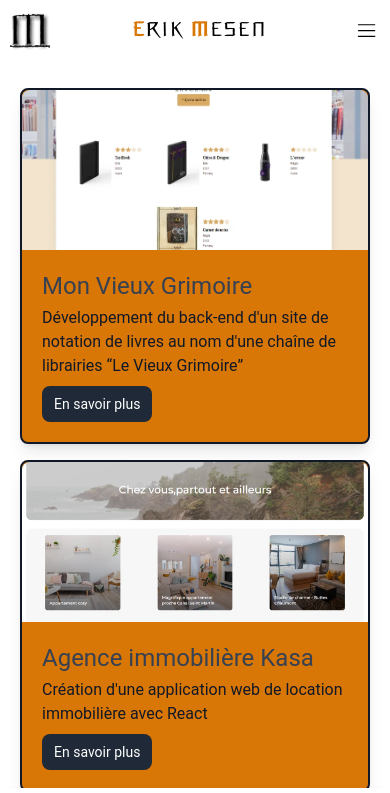
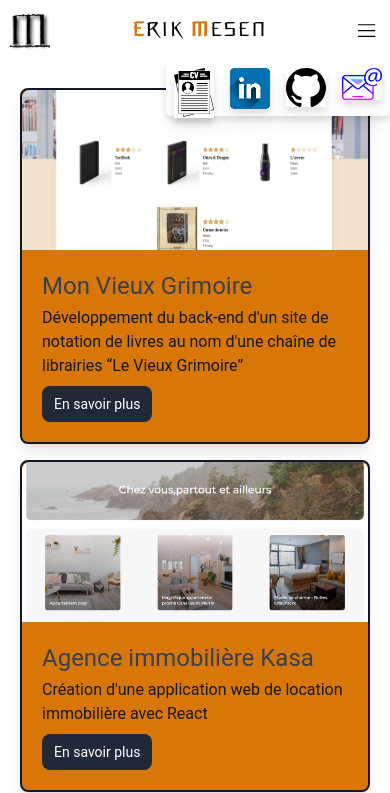
Before and after one commit to Erik-42/openclassrooms_projet_8, a website: page src/index.html in a window 390 px wide. Shown: the top 793 px of the page. Drawn offline with nearby package versions, Linux system fonts and the light colour scheme; files that its build step writes are made by us from their sources.

Commit message:
TestBugGithub5

```diff
--- a/src/index.html
+++ b/src/index.html
@@ -53,10 +53,10 @@
     </nav>
 
     <div id="reseaux"
-      class="fixed w-full flex justify-around bottom-0 bg-white drop-shadow-lg md:flex-col md:items-end md:content-around md:top-52 md:w-auto md:right-0 md:bottom-auto md:rounded-md ">
-      <!-- style=" @media screen (max-width: 768px) {p
-        width: auto; bottom: auto; right: 0;border-radius: 5px;
-      }" -->
+      class="fixed w-full flex justify-around bottom-0 bg-white drop-shadow-lg md:flex-col md:items-end md:content-around md:top-52 md:w-auto md:right-0 md:bottom-auto md:rounded-md"
+      style="width: auto; bottom: auto; right: 0;border-radius: 5px;
+      ">
+
       <a href="./assets/data/Erik-Mesen_CV_2023.pdf" target="_blank" class="object-cover m-2 w-10 h-10">
         <img class="bg-white drop-shadow-lg w-auto h-auto" src="./assets/logos/contact/logo_cv-1280x720.svg"
           alt=" Logo CV">
```
